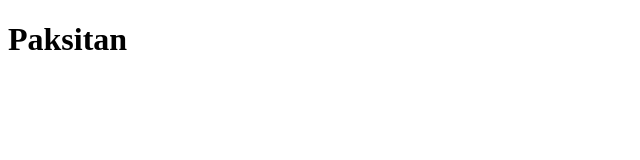
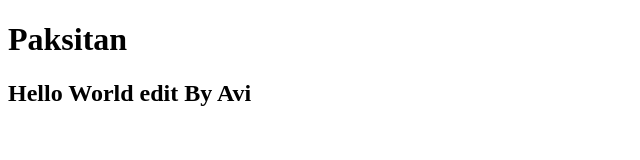
Before and after one commit to Memon-Abdullah/github_practice, a plain HTML site: page index.html in a window 1280 px wide. Shown: the whole page, without its empty margins (0-640 px from the left). Drawn offline with Linux system fonts and the light colour scheme.

Commit message:
Update index.html

```diff
--- a/index.html
+++ b/index.html
@@ -7,6 +7,7 @@
 </head>
 <body>
         <h1>Paksitan</h1>
+    <h2>Hello World edit By Avi</h2>
 
 </body>
 </html>
```
